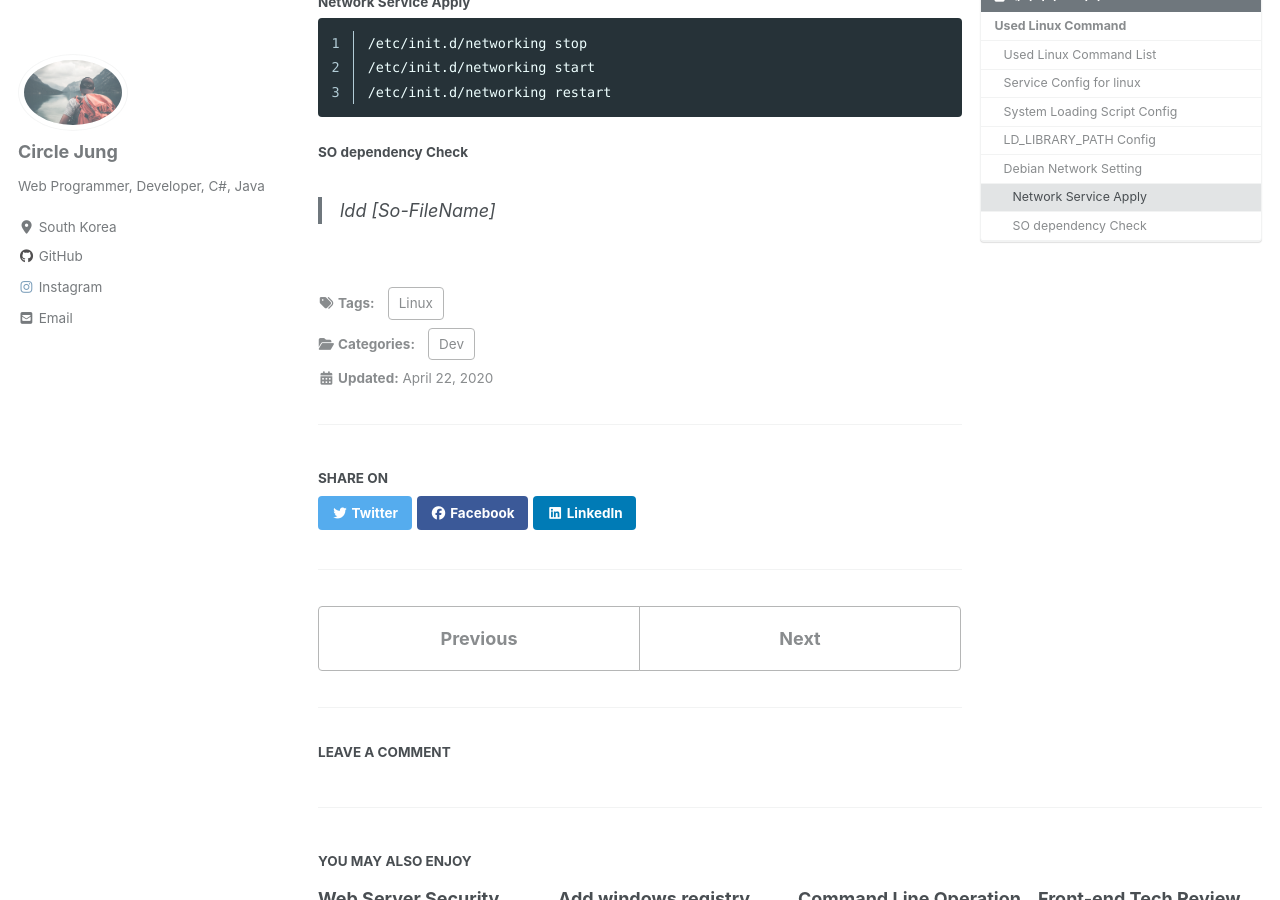
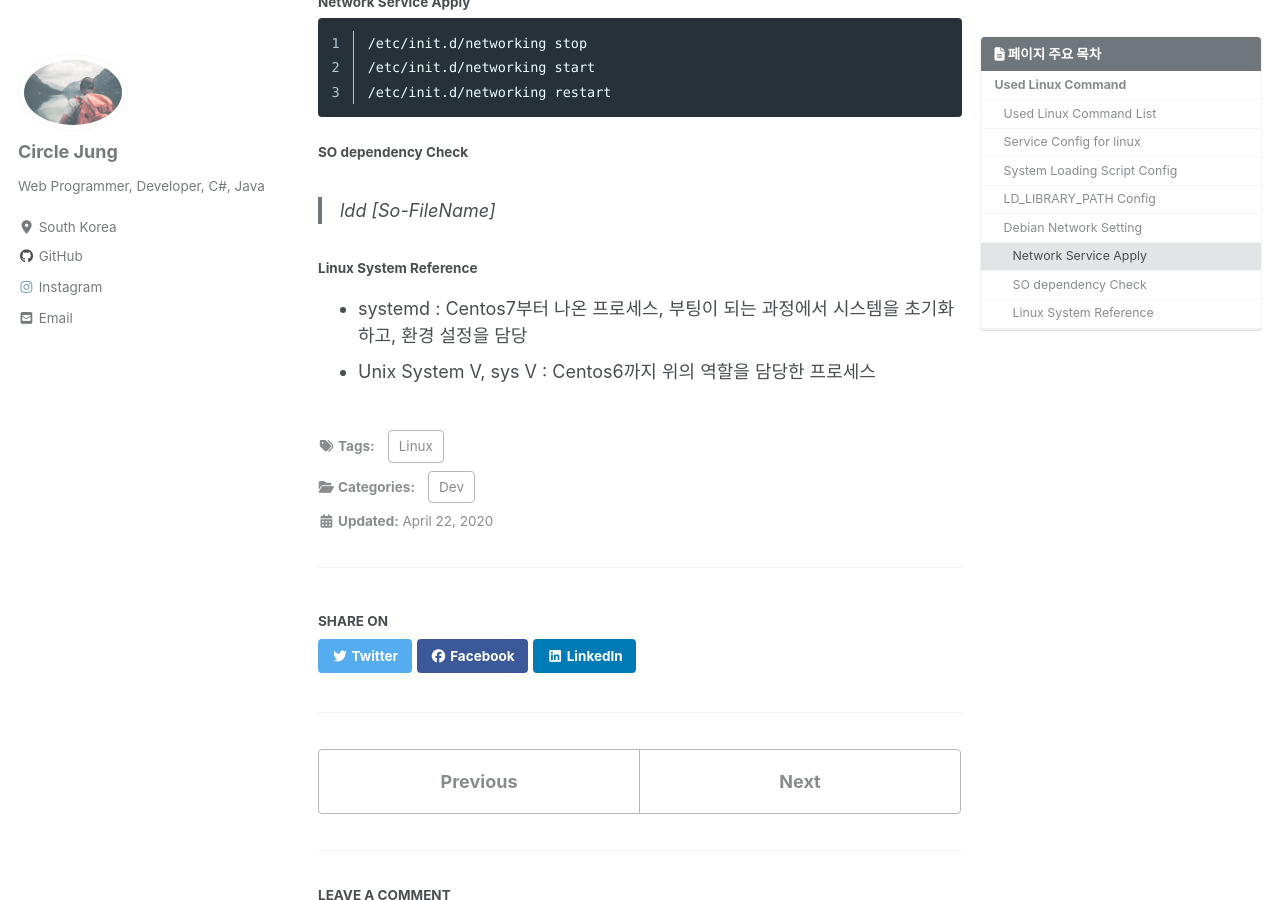
Before and after one commit to jwh0124/jwh0124.github.io, a Jekyll site: the page built from _posts/2020-04-22-command_linux.md, in a window 1280 px wide and 900 px high, scrolled down 1879 px. Built offline with Jekyll 4.4.1, drawn with Linux system fonts in a browser that asks for light colours; cached includes are drawn as plain includes; nearby versions of some CDN libraries; comment, search, counter and statistics services are not loaded.

Commit message:
+ add linux system daemon

```diff
--- a/_posts/2020-04-22-command_linux.md
+++ b/_posts/2020-04-22-command_linux.md
@@ -84,3 +84,8 @@ dns-nameservers 8.8.8.8
 #### SO dependency Check ####
 
 > ldd [So-FileName]
+
+#### Linux System Reference ####
+
+- systemd : Centos7부터 나온 프로세스, 부팅이 되는 과정에서 시스템을 초기화하고, 환경 설정을 담당
+- Unix System V, sys V : Centos6까지 위의 역할을 담당한 프로세스
```
